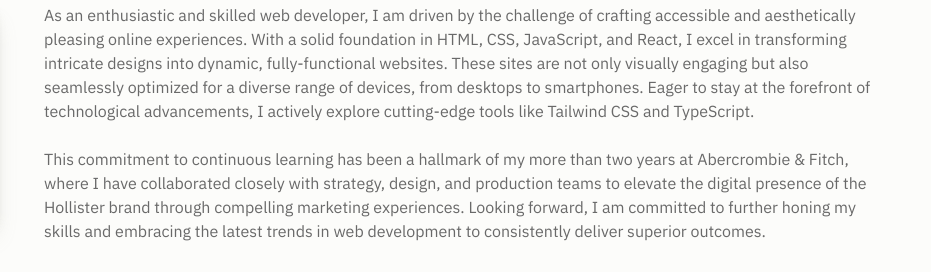
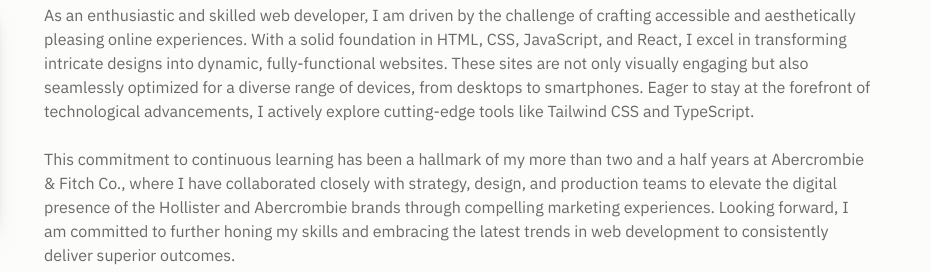
Before and after one commit to fabsantana/portfolio, a plain HTML site: page index.html in a window 1280 px wide. Shown: the part 935-1207 px from the top of the page, 349-1280 px from the left. Drawn offline with Linux system fonts and the light colour scheme.

Commit message:
edited about me again lol

```diff
--- a/index.html
+++ b/index.html
@@ -27,7 +27,7 @@
                         <p>As an enthusiastic and skilled web developer, I am driven by the challenge of crafting accessible and aesthetically pleasing online experiences. With a solid foundation in HTML, CSS, JavaScript, and React, I excel in transforming intricate designs into dynamic, fully-functional websites. These sites are not only visually engaging but also seamlessly optimized for a diverse range of devices, from desktops to smartphones. Eager to stay at the forefront of technological advancements, I actively explore cutting-edge tools like Tailwind CSS and TypeScript.
                         </p>
                         <br>
-                        <p>This commitment to continuous learning has been a hallmark of my more than two years at Abercrombie & Fitch, where I have collaborated closely with strategy, design, and production teams to elevate the digital presence of the Hollister brand through compelling marketing experiences. Looking forward, I am committed to further honing my skills and embracing the latest trends in web development to consistently deliver superior outcomes.</p>
+                        <p>This commitment to continuous learning has been a hallmark of my more than two and a half years at Abercrombie & Fitch Co., where I have collaborated closely with strategy, design, and production teams to elevate the digital presence of the Hollister and Abercrombie brands through compelling marketing experiences. Looking forward, I am committed to further honing my skills and embracing the latest trends in web development to consistently deliver superior outcomes.</p>
                         <br>
                         <div class="list-wrapper">
                             <span class="skills-header">My Skills</span>
```
